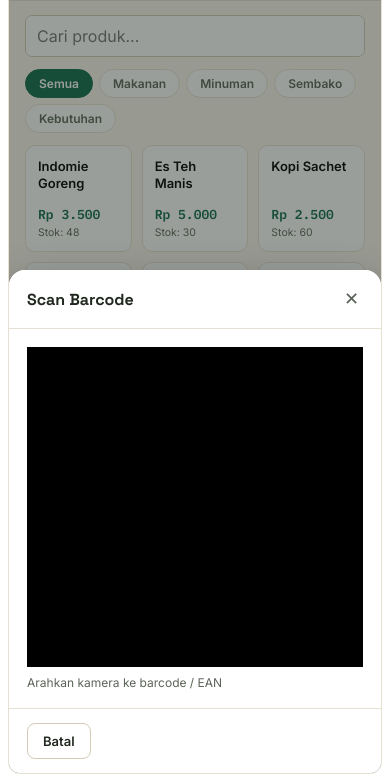
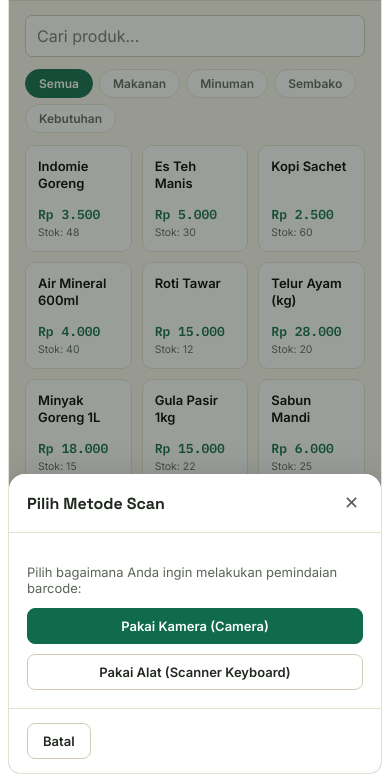
Before and after one commit to Yuhaku21/aplikasipos, a website: page index.html in a window 390 px wide. Both pictures are taken after a click on the button "Scan". Shown: the part 62-844 px from the top of the page. Drawn offline with Linux system fonts and the light colour scheme.

Commit message:
Mobile: unify scan button (chooser) and hide hardware-scan on small screens

```diff
--- a/index.html
+++ b/index.html
@@ -311,6 +311,10 @@
   #kasir-app .modal { max-width: 100%; border-radius: 16px 16px 0 0; max-height: 92%; }
   #kasir-app .prod-grid { grid-template-columns: repeat(auto-fill, minmax(104px,1fr)); }
 }
+/* Hide separate hardware-scan button on mobile to present unified scan action */
+@media (max-width: 860px){
+  #btnScanHw { display: none !important; }
+}
 @media (max-width: 420px){
   #kasir-app .nav-btn { font-size: 9.5px; }
   #kasir-app .summary-cards { grid-template-columns: 1fr 1fr; }
--- a/kasir.js
+++ b/kasir.js
@@ -963,6 +963,42 @@
     } catch(e){}
   }
   init();
-  // attach scan button
-  try { const bs = document.getElementById('btnScan'); if (bs) bs.addEventListener('click', openScannerModal); } catch(e){}
+  // Unified scan chooser: on mobile show a choice, on desktop keep separate actions
+  function openScanChooser(){
+    const overlay = openModal(`
+      <div class="modal-head"><h3>Pilih Metode Scan</h3><button class="modal-close" id="mClose">✕</button></div>
+      <div class="modal-body">
+        <p style="font-size:13px;color:var(--ink-soft);margin-bottom:12px;">Pilih bagaimana Anda ingin melakukan pemindaian barcode:</p>
+        <div style="display:flex;gap:10px;flex-direction:column">
+          <button class="btn btn-primary" id="useCamera">Pakai Kamera (Camera)</button>
+          <button class="btn" id="useHardware">Pakai Alat (Scanner Keyboard)</button>
+        </div>
+      </div>
+      <div class="modal-foot"><button class="btn" id="mCancel">Batal</button></div>
+    `, 'wide');
+    $('#mClose', overlay).addEventListener('click', closeModal);
+    $('#mCancel', overlay).addEventListener('click', closeModal);
+    $('#useCamera', overlay).addEventListener('click', ()=>{ closeModal(); openScannerModal(); });
+    $('#useHardware', overlay).addEventListener('click', ()=>{ closeModal(); openHardwareScannerModal(); });
+  }
+
+  // attach scan button(s)
+  try {
+    const bs = document.getElementById('btnScan');
+    const bhw = document.getElementById('btnScanHw');
+    if (bs){
+      bs.addEventListener('click', ()=>{
+        if (window.innerWidth <= 860) openScanChooser();
+        else openScannerModal();
+      });
+    }
+    if (bhw){
+      // on small screens we hide the separate hardware button to present a single unified action
+      if (window.innerWidth <= 860) bhw.style.display = 'none';
+      bhw.addEventListener('click', ()=>{
+        if (window.innerWidth <= 860) openScanChooser();
+        else openHardwareScannerModal();
+      });
+    }
+  } catch(e){}
 })();
```
Also changed, not shown: www/index.html (+4 -0 lines), www/kasir.js (+38 -2 lines), barcode-123456.png (added).
